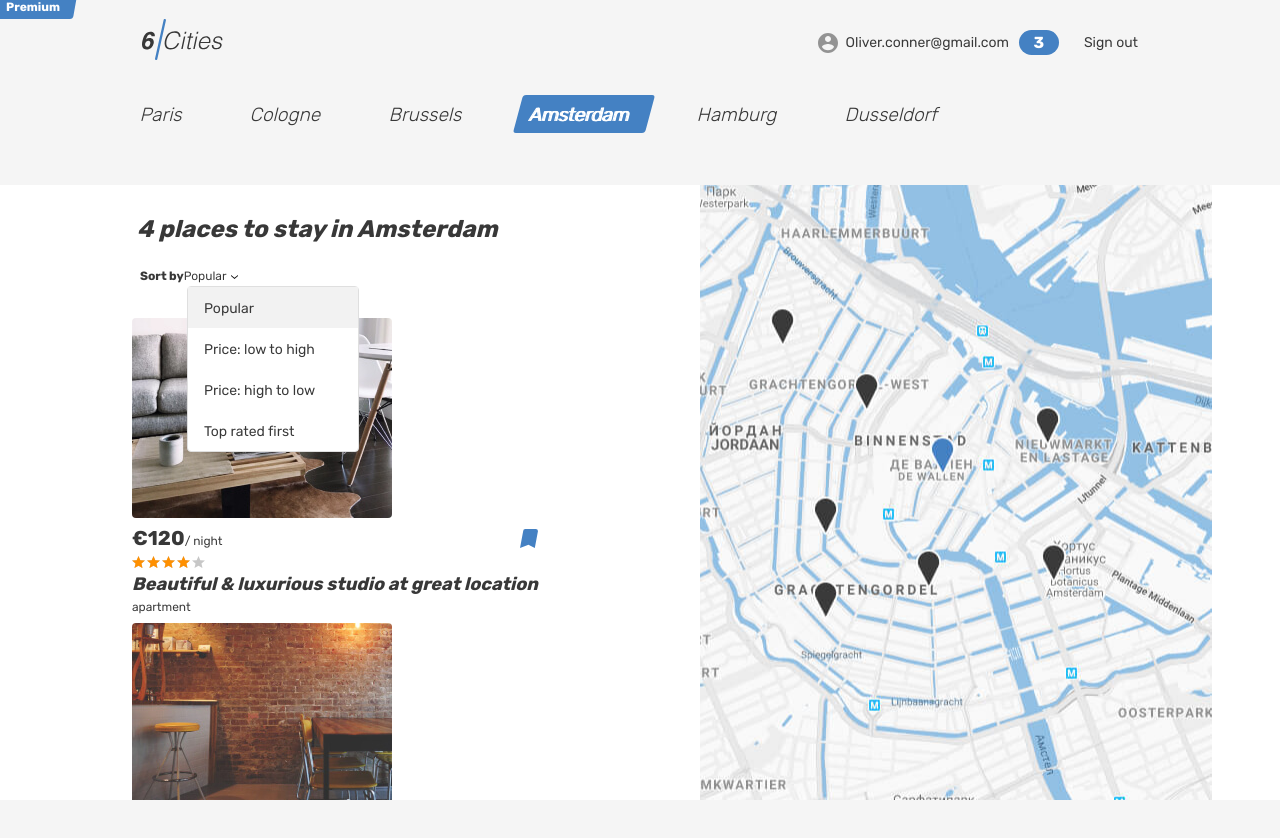
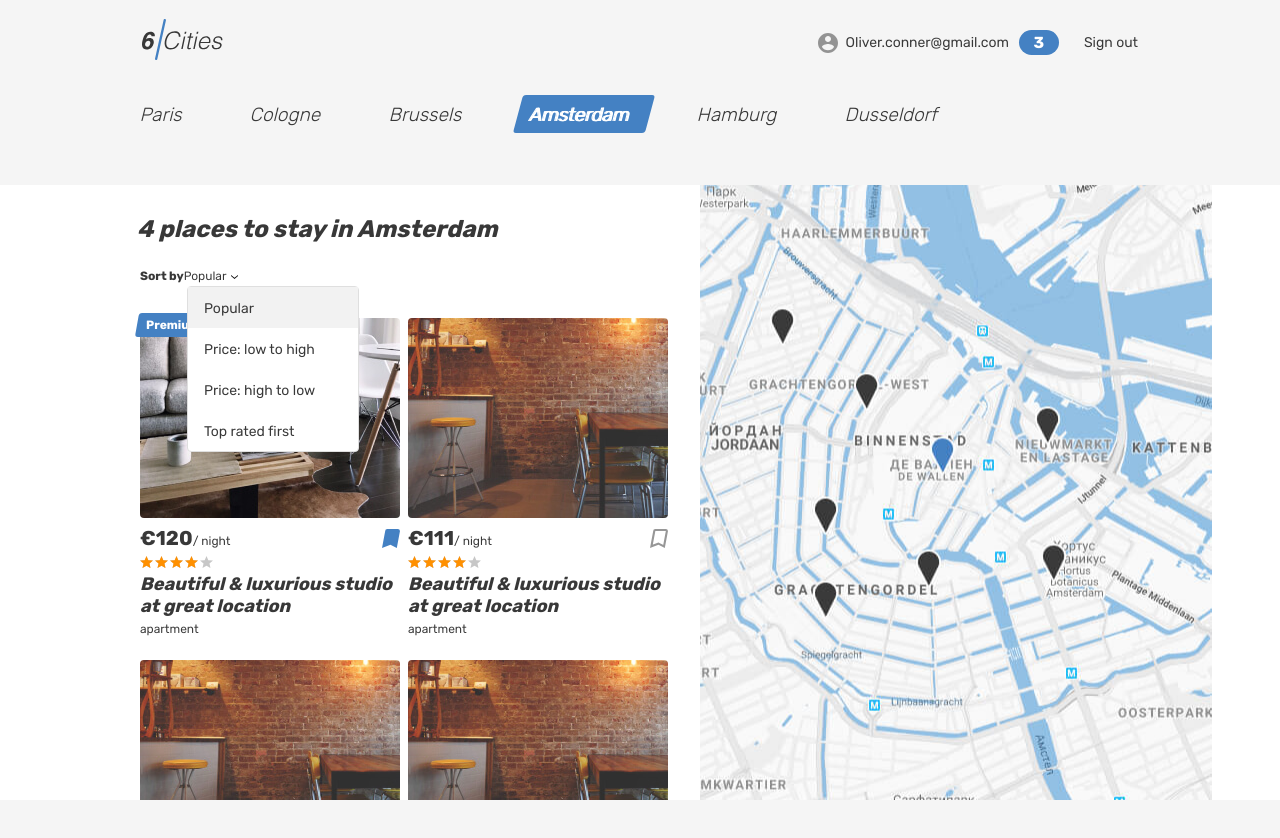
Before and after one commit to orloffDev/six-cities-react, a React (Vite) app: page / in a window 1280 px wide. Shown: the top 838 px of the page. After the commit the page ends 800 px from the top, so only its background shows below. Built offline with nearby package versions, Linux system fonts and the light colour scheme.

Commit message:
4. up place-card.tsx

```diff
--- a/src/components/place-card/place-card.tsx
+++ b/src/components/place-card/place-card.tsx
@@ -28,8 +28,8 @@ function PlaceCard({offer, handleEnter, parent}: PlaceCardProps): JSX.Element {
   const linkTo = `${AppRoute.Offer}/${id}`;
 
   return (
-    <article className={`${parent}__image-wrapper place-card__image-wrapper`} onPointerEnter={handleEnter}>
-      {isPremium && <div className="place-card__mark"> <span>Premium</span> </div>}
+    <article className={`${parent}__card place-card`} onPointerEnter={handleEnter}>
+      {isPremium && <div className="place-card__mark"><span>Premium</span></div>}
       <div className={`${parent}__image-wrapper place-card__image-wrapper`}>
         <Link to={linkTo}>
           <img className="place-card__image" src={previewImage} width="260" height="200" alt="Place image" />
```
